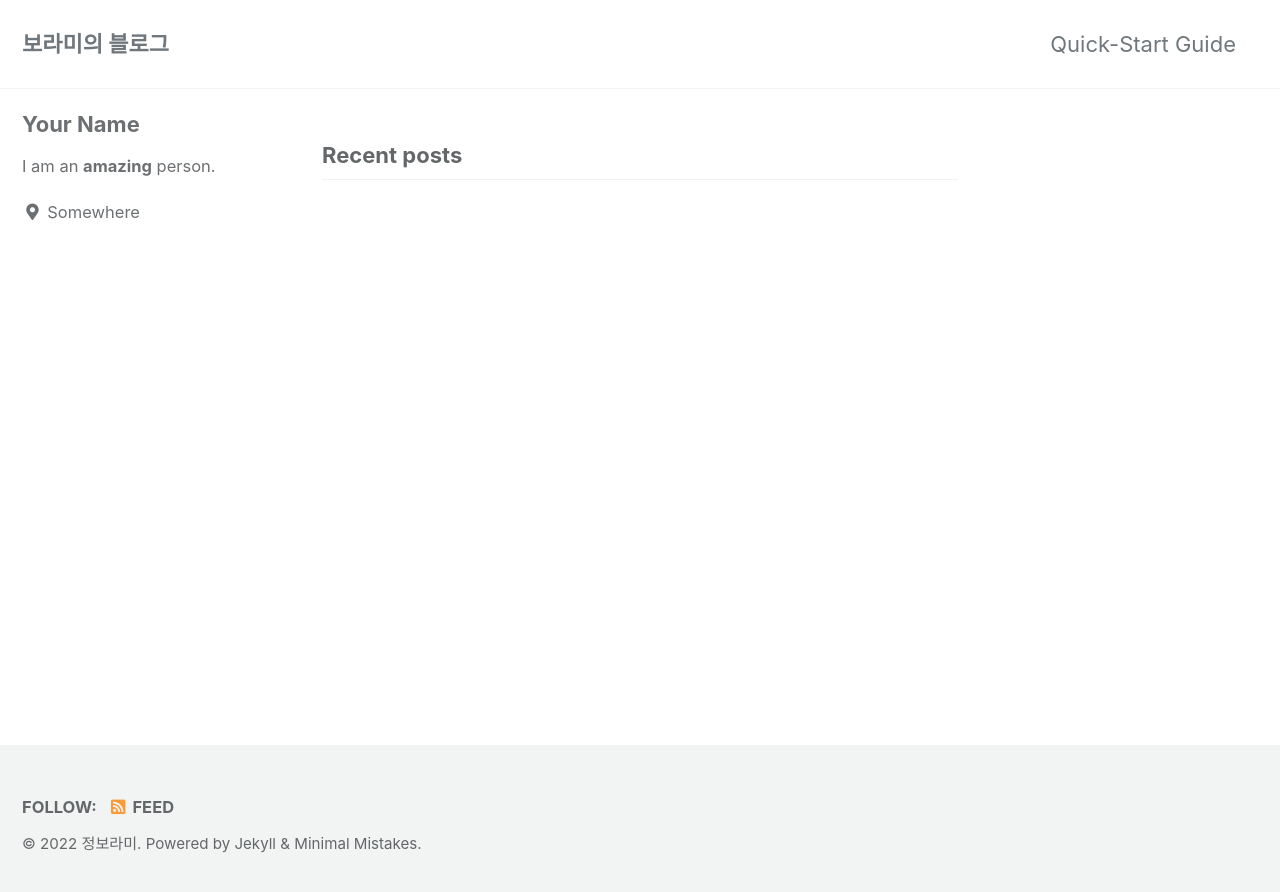
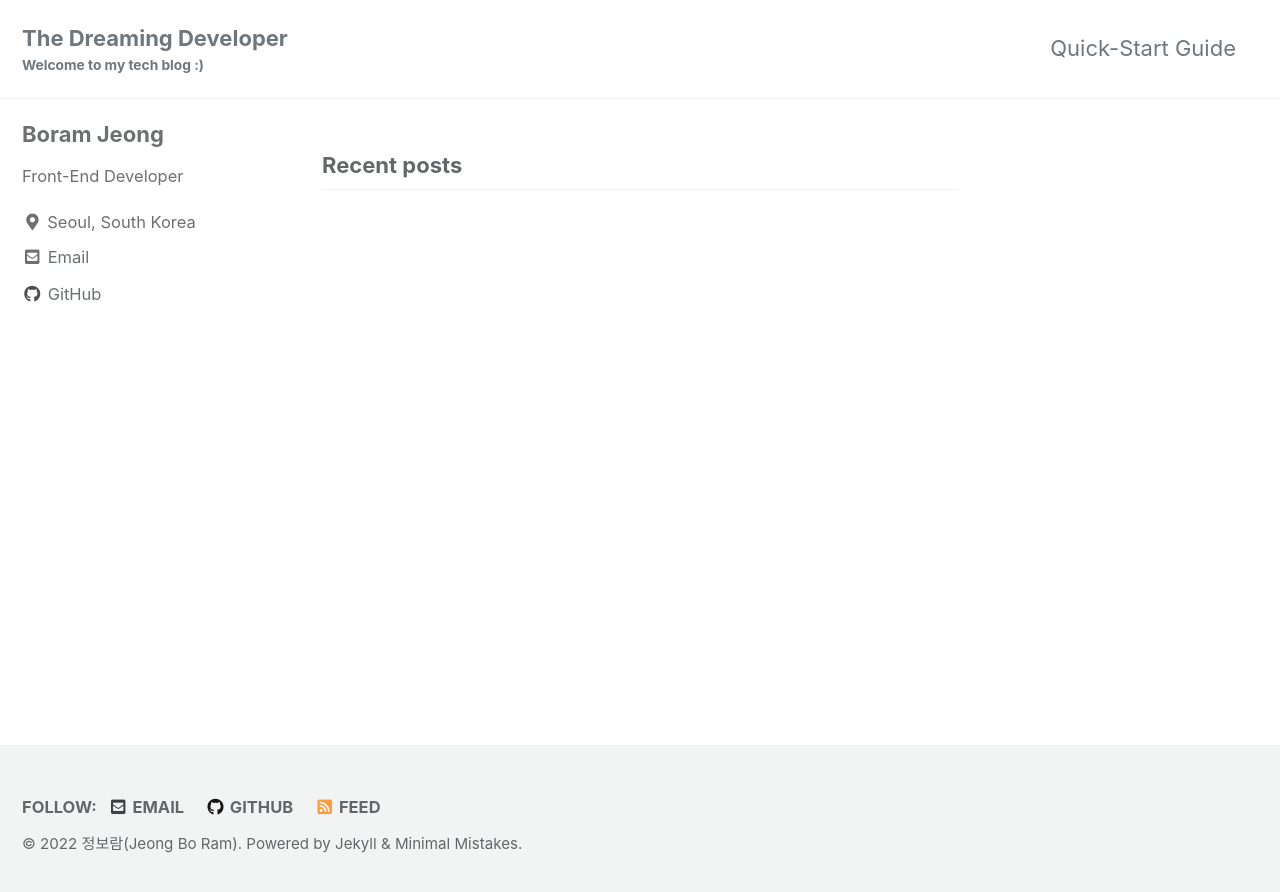
Before and after one commit to bo-ram-jeong/bo-ram-jeong.github.io, a Jekyll site: the page built from index.html, in a window 1280 px wide. Shown: the top 892 px of the page. Built offline with Jekyll 4.4.1, drawn with Linux system fonts in a browser that asks for light colours; cached includes are drawn as plain includes; the list of posts is cut into pages by our own code.

Commit message:
Update _config.yml

```diff
--- a/_config.yml
+++ b/_config.yml
@@ -16,17 +16,17 @@ minimal_mistakes_skin    : "default" # "air", "aqua", "contrast", "dark", "dirt"
 
 # Site Settings
 locale                   : "en-US"
-title                    : "보라미의 블로그"
+title                    : "The Dreaming Developer"
 title_separator          : "-"
-subtitle                 : # site tagline that appears below site title in masthead
-name                     : "정보라미"
-description              : "An amazing website."
-url                      : # the base hostname & protocol for your site e.g. "https://mmistakes.github.io"
+subtitle                 : "Welcome to my tech blog :)"
+name                     : "정보람(Jeong Bo Ram)"
+description              : "꾸준한 노력과 실천"
+url                      : "https://bo-ram-jeong.github.io"
 baseurl                  : # the subpath of your site, e.g. "/blog"
-repository               : # GitHub username/repo-name e.g. "mmistakes/minimal-mistakes"
+repository               : "https://github.com/bo-ram-jeong/bo-ram-jeong.github.io/"
 teaser                   : # path of fallback teaser image, e.g. "/assets/images/500x300.png"
 logo                     : # path of logo image to display in the masthead, e.g. "/assets/images/88x88.png"
-masthead_title           : # overrides the website title displayed in the masthead, use " " for no title
+masthead_title           : "The Dreaming Developer"
 # breadcrumbs            : false # true, false (default)
 words_per_minute         : 200
 comments:
@@ -104,52 +104,29 @@ analytics:
 
 # Site Author
 author:
-  name             : "Your Name"
-  avatar           : # path of avatar image, e.g. "/assets/images/bio-photo.jpg"
-  bio              : "I am an **amazing** person."
-  location         : "Somewhere"
+  name             : "Boram Jeong"
+  avatar           : # path of avatar image, e.g. "/assets/images/profile.jpg"
+  bio              : "Front-End Developer"
+  location         : "Seoul, South Korea"
   email            :
   links:
     - label: "Email"
       icon: "fas fa-fw fa-envelope-square"
-      # url: "mailto:your.name@email.com"
-    - label: "Website"
-      icon: "fas fa-fw fa-link"
-      # url: "https://your-website.com"
-    - label: "Twitter"
-      icon: "fab fa-fw fa-twitter-square"
-      # url: "https://twitter.com/"
-    - label: "Facebook"
-      icon: "fab fa-fw fa-facebook-square"
-      # url: "https://facebook.com/"
+      url: mailto:boram33377@email.com
     - label: "GitHub"
       icon: "fab fa-fw fa-github"
-      # url: "https://github.com/"
-    - label: "Instagram"
-      icon: "fab fa-fw fa-instagram"
-      # url: "https://instagram.com/"
+      url: "https://github.com/bo-ram-jeong"
+
 
 # Site Footer
 footer:
   links:
-    - label: "Twitter"
-      icon: "fab fa-fw fa-twitter-square"
-      # url:
-    - label: "Facebook"
-      icon: "fab fa-fw fa-facebook-square"
-      # url:
+    - label: "Email"
+      icon: "fas fa-fw fa-envelope-square"
+      url: mailto:boram33377@email.com
     - label: "GitHub"
       icon: "fab fa-fw fa-github"
-      # url:
-    - label: "GitLab"
-      icon: "fab fa-fw fa-gitlab"
-      # url:
-    - label: "Bitbucket"
-      icon: "fab fa-fw fa-bitbucket"
-      # url:
-    - label: "Instagram"
-      icon: "fab fa-fw fa-instagram"
-      # url:
+      url: "https://github.com/eona1301"
 
 
 # Reading Files
```
